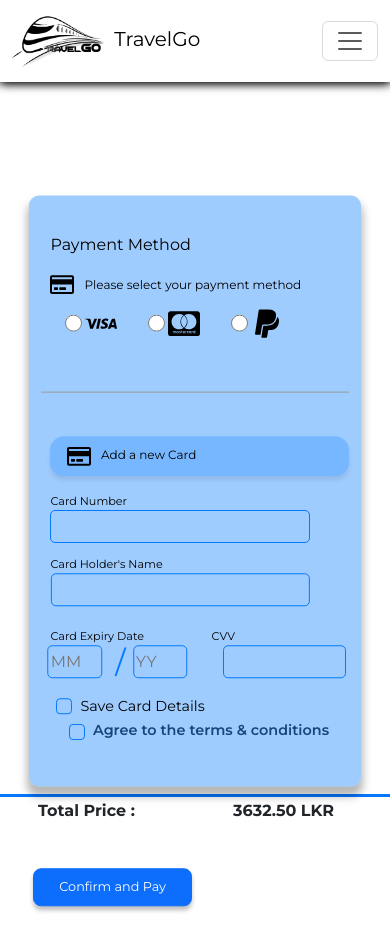
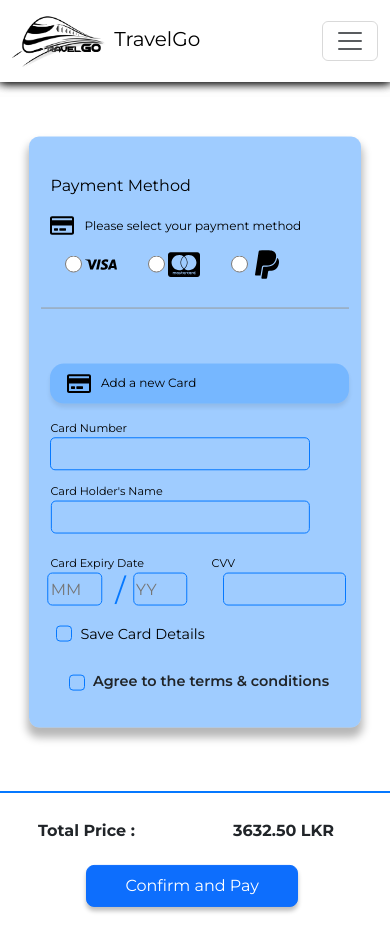
Before and after one commit to nadeeshaMadusanka99/TravelGo-Frontend, a React (Vite) app: page /payment in a window 390 px wide. Built offline with nearby package versions, Linux system fonts and the light colour scheme.

Commit message:
payment screen

```diff
--- a/src/Screens/Payment/Payment.jsx
+++ b/src/Screens/Payment/Payment.jsx
@@ -147,7 +147,7 @@ const Payment = () => {
       {/* Price breakdown total - footer*/}
       <div className="divider-outside mb-2"></div>
 
-      <Container fluid={true}>
+      <Container fluid={true} className="bottom-price">
         <Row className="bottom-row">
           <Col className="total-price" xs={4}>
             <p className="total mt-2">Total Price : </p>
--- a/src/Screens/Payment/Payment.scss
+++ b/src/Screens/Payment/Payment.scss
@@ -118,12 +118,13 @@
     margin-left: 76%;
 }
 
-@media (max-width:920px){
+@media (max-width:720px){
     .payment-container{
         width: 85%;
         height: 70%;
 
-        transform: translateY(15%);
+
+        transform: translateY(5%);
         .centered-container{
             margin: 0;
             font-size: 75%;
@@ -137,7 +138,7 @@
         }
 
         .divider{
-            transform: translateY(-3000%);
+            transform: translateY(-70px);
         }
         .content-inside-upper{
             margin-top:12%;
@@ -145,7 +146,7 @@
         }
         .content-inside-bottom{
 
-            transform: translateY(-20%);
+            transform: translateY(-70px);
         }
         .new-card{
             transform: translateY(-30%);
@@ -194,6 +195,7 @@
     }
     .terms-check{
         margin-top: 15%;
+        transform: translateY(-100%);
     }
     .terms-check-label{
         font-size: 90%;
@@ -203,6 +205,16 @@
     .bottom-row{
         display: flex;
         flex-direction: row;
+    }
+    .bottom-price{
+
+
+        display: flex;
+        flex-direction: column;
+        transform: translateY(20%);
+       // font-size: 1rem;
+        justify-content: center;
+        align-items: center;
     }
 
     .total-price{
@@ -233,11 +245,12 @@
 
     }
     .checkout-btn{
-        margin-left: 100%;
-        font-size: 0.8rem;
-        width:150%;
-        transform: translateY(-45%);
+        margin-left: 70%!important;
+        font-size:1rem;
+        //margin-bottom: 10%;
+        width:200%;
 
+       transform: translateY(-50%);
     }
 
 }
```
